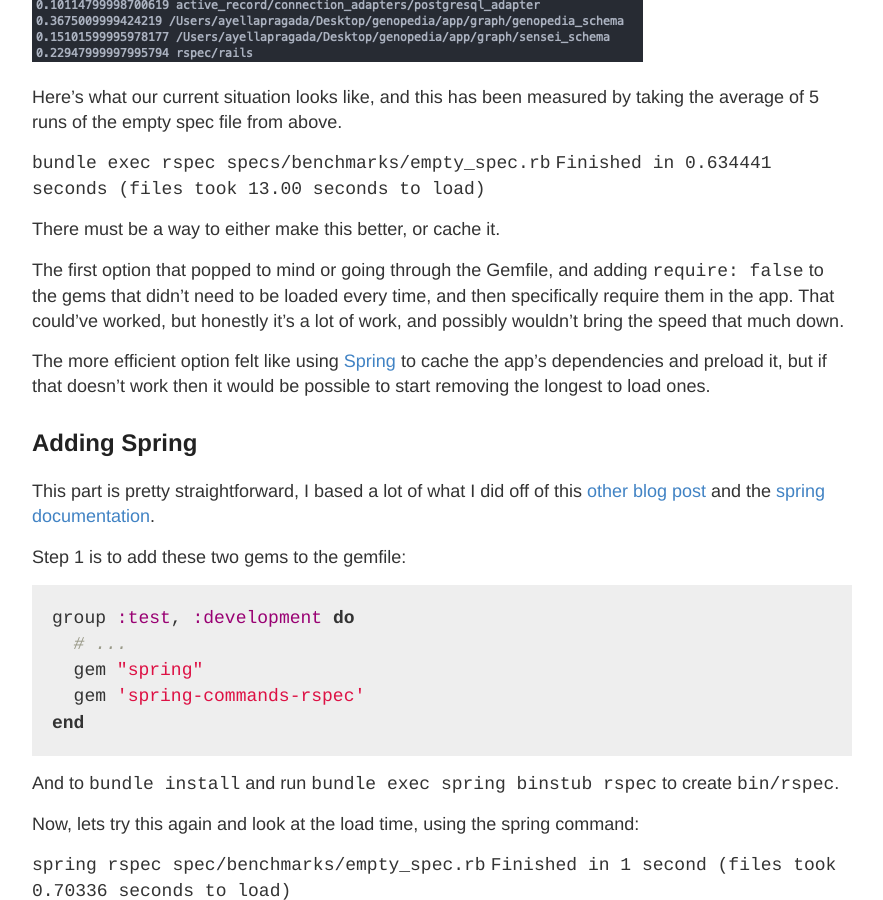
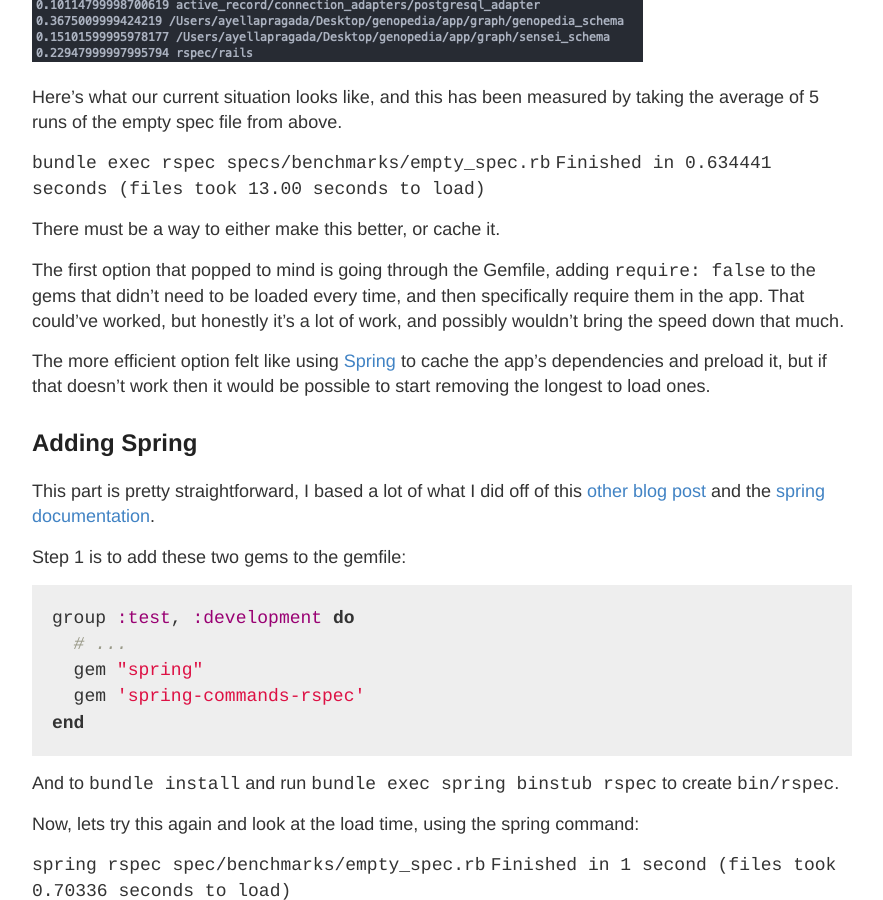
Before and after one commit to persado/persado.github.io, a Jekyll site: the page built from _posts/2020-01-22-speed-up-rspec-boot-time.md, in a window 1280 px wide and 900 px high, scrolled down 2640 px. Shown: the whole window, without its empty margins (198-1081 px from the left). Built offline with Jekyll 4.4.1, drawn with Linux system fonts in a browser that asks for light colours.

Commit message:
Update _posts/2020-01-22-speed-up-rspec-boot-time.md
Co-Authored-By: Jose Santiago <jose@binary-dev.com>

```diff
--- a/_posts/2020-01-22-speed-up-rspec-boot-time.md
+++ b/_posts/2020-01-22-speed-up-rspec-boot-time.md
@@ -59,7 +59,7 @@ Here's what our current situation looks like, and this has been measured by taki
 
 There must be a way to either make this better, or cache it.
 
-The first option that popped to mind or going through the Gemfile, and adding `require: false` to the gems that didn't need to be loaded every time, and then specifically require them in the app. That could've worked, but honestly it's a lot of work, and possibly wouldn't bring the speed that much down.
+The first option that popped to mind is going through the Gemfile, adding `require: false` to the gems that didn't need to be loaded every time, and then specifically require them in the app. That could've worked, but honestly it's a lot of work, and possibly wouldn't bring the speed down that much.
 
 The more efficient option felt like using [Spring](https://github.com/rails/spring) to cache the app's dependencies and preload it, but if that doesn't work then it would be possible to start removing the longest to load ones.
 
```
